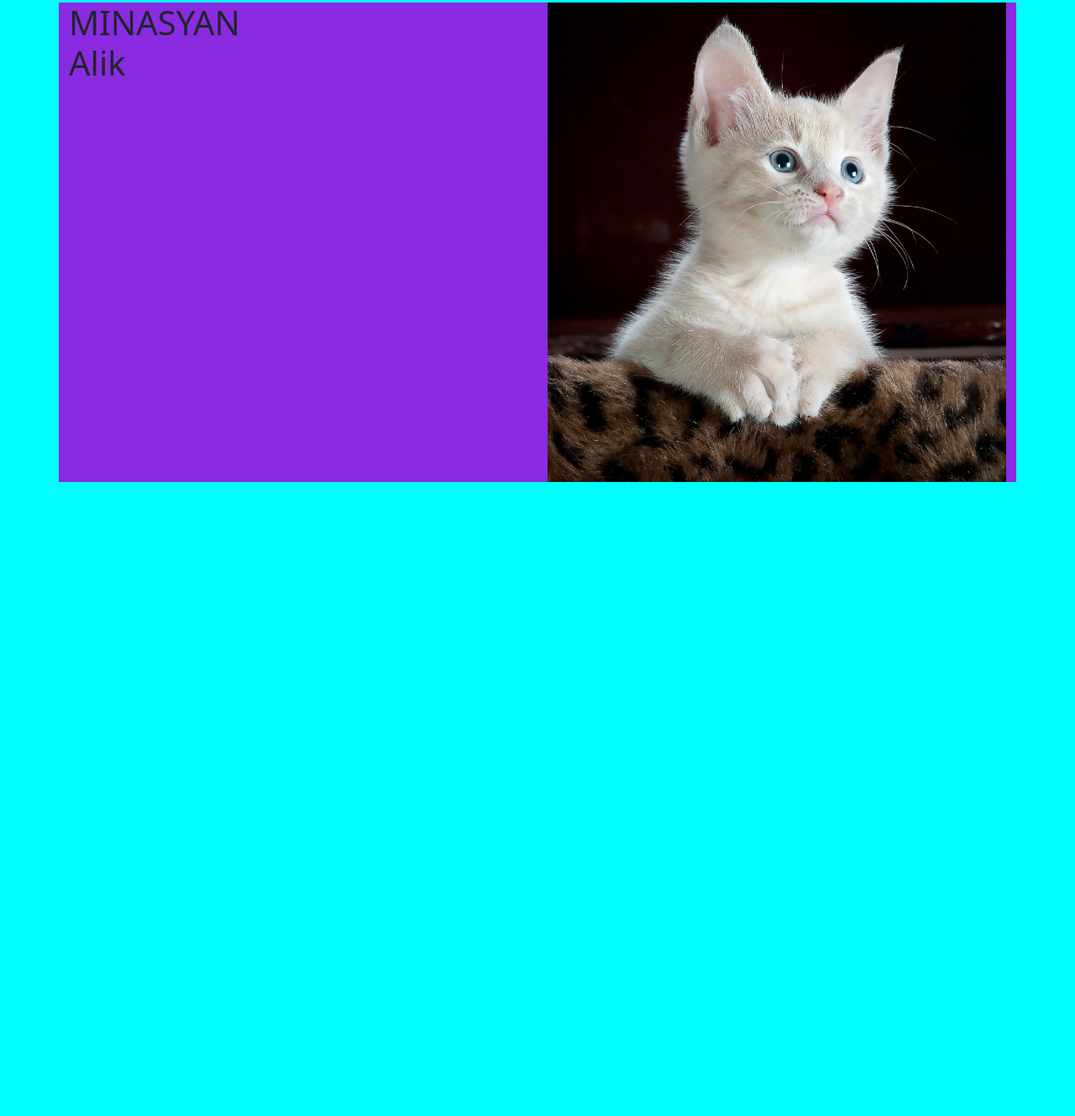
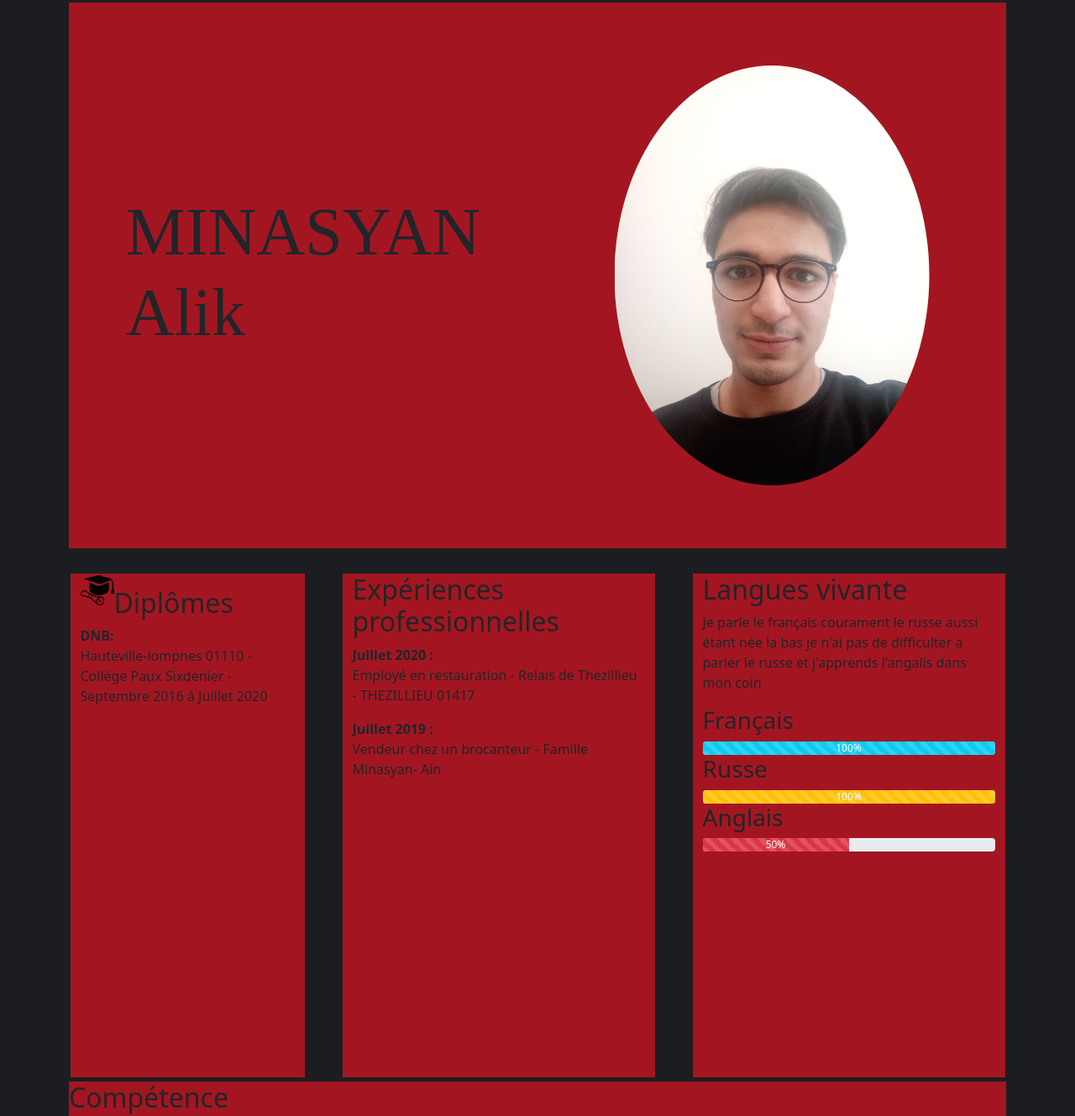
Before and after one commit to Alik-ai/Mon-cv-en-ligne, a plain HTML site: page index.html in a window 1280 px wide. Shown: the part 83-1412 px from the top of the page at 84% size. Before the commit the page ends 800 px from the top, so only its background shows below. Drawn offline with nearby package versions, Linux system fonts and the light colour scheme.

Commit message:
feat: ajout et amelioration

```diff
--- a/index.html
+++ b/index.html
@@ -6,12 +6,12 @@
     <meta name="viewport" content="width=device-width, initial-scale=1.0">
     <link href="https://cdn.jsdelivr.net/npm/bootstrap@5.0.0-beta3/dist/css/bootstrap.min.css" rel="stylesheet" integrity="sha384-eOJMYsd53ii+scO/bJGFsiCZc+5NDVN2yr8+0RDqr0Ql0h+rP48ckxlpbzKgwra6" crossorigin="anonymous">
     <link rel="stylesheet" href="./style.css">
-    <title>Document</title>
+    <title>Mon CV en ligne </title>
 </head>
 <body id="back">
-    <header class="container navi">
-        <nav class="navbar navbar-expand-lg navbar-light bg-light">
-            <div class="container-fluid">
+    <header class="container">
+        <nav class="navbar navbar-expand-lg navbar-dark navi">
+            <div>
                 <button class="navbar-toggler" type="button" data-bs-toggle="collapse" data-bs-target="#navbarNav" aria-controls="navbarNav" aria-expanded="false" aria-label="Toggle navigation">
                     <span class="navbar-toggler-icon"></span>
                     </button>
@@ -36,13 +36,76 @@
     </header>
     <section class="container">
             <div class="row accueil">
-                <div class="col-12 col-md-6">
-                    <h1 class="titre1"> MINASYAN <br> Alik</h1>
+                <div class="col-12 col-md-6 titre1">
+                    <h1> MINASYAN <br> Alik</h1>
                 </div>
-                <div class="col-12 col-md-6">
-                    <img src="./image/cat-551554_1920.jpg" id="photopp" alt="">
+                <div class="col-12 col-md-6" id="photopp">
+                    <img src="./image/IMG_20210505_151117.jpg" id="photop" alt="Ma tête de profil">
                 </div>
             </div>
+    </section>
+    <section class="container">
+        <div class="row groupe">
+            <div class="col-12 col-md-3 grp1">
+                <p>
+                    <img src="./image/Diplome.png" class="image" alt="">
+                </p>
+                    <h2>Diplômes</h2>
+                <p>
+                    <strong>DNB:</strong>
+                    <br> Hauteville-lompnes 01110 - Collège Paux Sixdenier - Septembre 2016 à Juillet 2020
+                </p>
+            </div>
+            <div class="col-12 col-md-4 grp2">
+                <h2>Expériences professionnelles</h2>
+                <p>
+                    <strong>Juillet 2020 :</strong>
+                    <br> Employé en restauration - Relais de Thezillieu - THEZILLIEU 01417
+                </p>
+                <p>
+                    <strong>Juillet 2019 :</strong>
+                    <br>Vendeur chez un brocanteur - Famille Minasyan- Ain
+                </p>
+            </div>
+            <div class="col-12 col-md-4 grp3">
+                <h2>Langues vivante</h2>
+                <p>
+                    Je parle le français courament le russe aussi étant née la bas je n'ai pas de difficulter a parler le russe et j'apprends l'angalis dans mon coin
+                </p>
+                <h3>Français</h3>
+                <div class="progress">
+                    <div class="progress-bar progress-bar-striped bg-info" role="progressbar" style="width: 100%" aria-valuenow="50" aria-valuemin="0" aria-valuemax="100">100%</div>
+                </div>
+                <h3>Russe</h3>
+                <div class="progress">
+                    <div class="progress-bar progress-bar-striped bg-warning" role="progressbar" style="width: 100%" aria-valuenow="75" aria-valuemin="0" aria-valuemax="100">100%</div>
+                </div>
+                <h3>Anglais</h3>
+                <div class="progress">
+                    <div class="progress-bar progress-bar-striped bg-danger" role="progressbar" style="width: 50%" aria-valuenow="100" aria-valuemin="0" aria-valuemax="100">50%</div>
+                </div>
+            </div>
+        </div>
+    </section>
+    <section class="container">
+        <div class="compet">
+            <h2>Compétence</h2>
+        </div>
+    </section>
+    <section class="container">
+        <div class="Portfolio">
+            <h2>Portfolio</h2>
+        </div>
+    </section>
+    <section class="container">
+        <div class="row GMC">
+            <div class="col-12 col-md-8">
+                <iframe src="https://www.google.com/maps/embed?pb=!1m18!1m12!1m3!1d2772.872140674024!2d5.605556315090889!3d45.973813207315374!2m3!1f0!2f0!3f0!3m2!1i1024!2i768!4f13.1!3m3!1m2!1s0x478b6761b345435b%3A0xc842a19f68515435!2s68%20Rue%20du%20Dr%20Magnin%2C%2001110%20Plateau%20d&#39;Hauteville!5e0!3m2!1sfr!2sfr!4v1620295309741!5m2!1sfr!2sfr" width="100%" height="300px" style="border:0;" allowfullscreen="" loading="lazy"></iframe>
+            </div>
+            <div class="col-12 col-md-4">
+                <h2>Me contacter</h2>
+            </div>
+        </div>
     </section>
     <script src="https://cdn.jsdelivr.net/npm/bootstrap@5.0.0-beta3/dist/js/bootstrap.bundle.min.js" integrity="sha384-JEW9xMcG8R+pH31jmWH6WWP0WintQrMb4s7ZOdauHnUtxwoG2vI5DkLtS3qm9Ekf" crossorigin="anonymous"></script>
 </body>
--- a/style.css
+++ b/style.css
@@ -1,21 +1,87 @@
 /*Body*/
 #back{
-    background-color: aqua;
+    background-color:#1c1d21;
+
 }
 /*Header*/
 .navi{
     margin-bottom: 30px;
+    background-color: #a31621;
 }
+
 /*L'accueil*/
     .accueil{
-        background-color: blueviolet;
+        background-color: #a31621;
+        height: 650px;
+        margin-left: 0px;
+        margin-right: 0px;
+        margin-bottom: 30px;
+
     }
     /*Photo de profil*/
     #photopp{
-        height: auto;
-        width: 100%;
+        display: flex;
+        align-items: center;
+        justify-content: center;
+    }
+    #photop{
+        height: 500px;
+        width: auto;
+        clip-path: ellipse(50% 50%);
     }
     /*Nom prénom*/
     .titre1{
+        display: flex;
+        align-items: center;
+        justify-content: center;
+        font-family: Baskerville Old Face;
+    }
+    h1{
+        font-size: 80px;
+    }
+/*Trois div assembler*/
+.groupe{
+    margin: 0px;
+    display: flex;
+    justify-content: center;
+    height: 600px;
+}
+    /* separer les trois div*/
+        /*Première div*/
+        .image{
+            height: 40px;
+            float: left;
+        }
+        .grp1{
+            background-color: #a31621;
+            margin-right: 45px;
 
-    }
+
+        }
+        /*Deuxieme div*/
+        .grp2{
+            background-color: #a31621;
+            margin-right: 45px;
+
+        }
+        hr{
+            height: 100vh;
+            width: 1px;
+            color: white;
+        }
+        /*Troisième div*/
+        .grp3{
+            background-color: #a31621;
+        }
+/*Competence*/
+.compet{
+    background-color: #a31621;
+    margin-top: 5px;
+    height: 300px;
+}
+/*Portfolio*/
+.Portfolio{
+    background-color: #a31621;
+    margin-top: 5px;
+    height: 300px;
+}
```
Also changed, not shown: image/Diplome.png (added), image/IMG_20210505_151117.jpg (added), image/cat-551554_1920.jpg (deleted).
